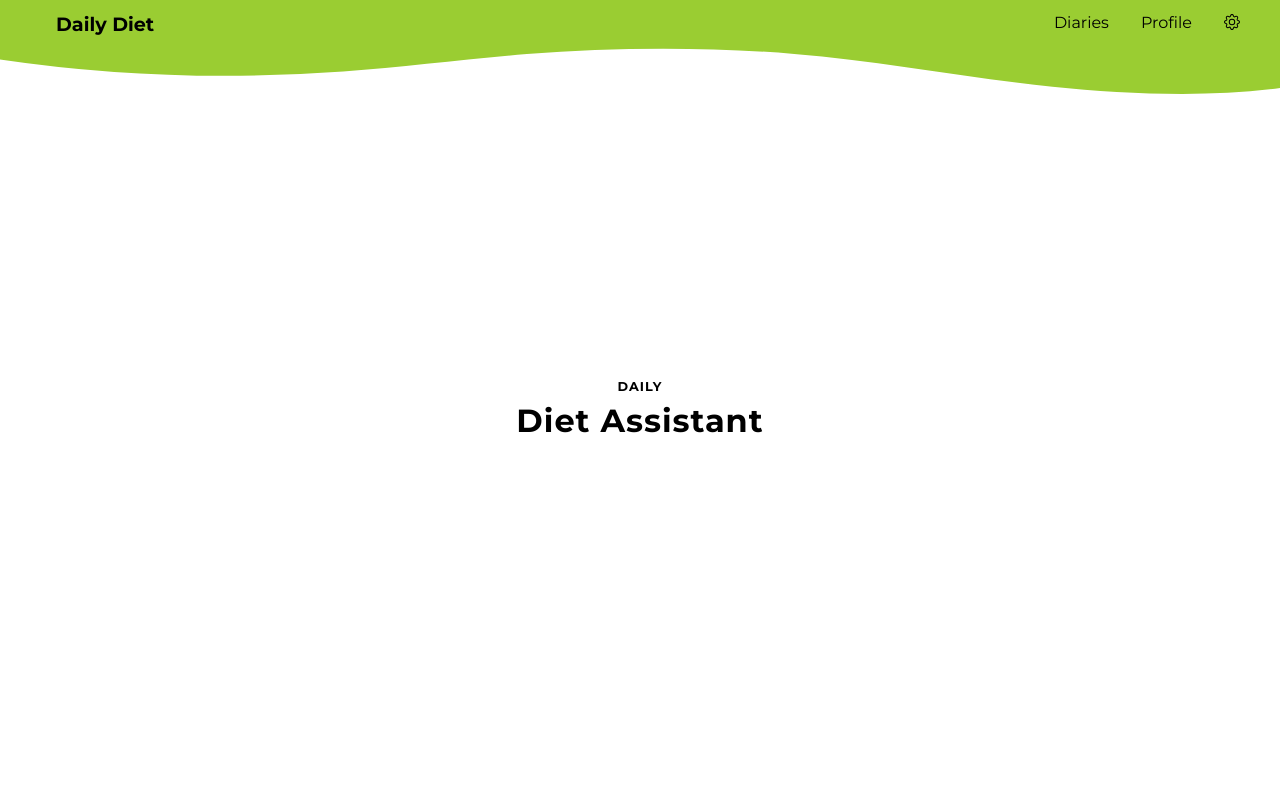
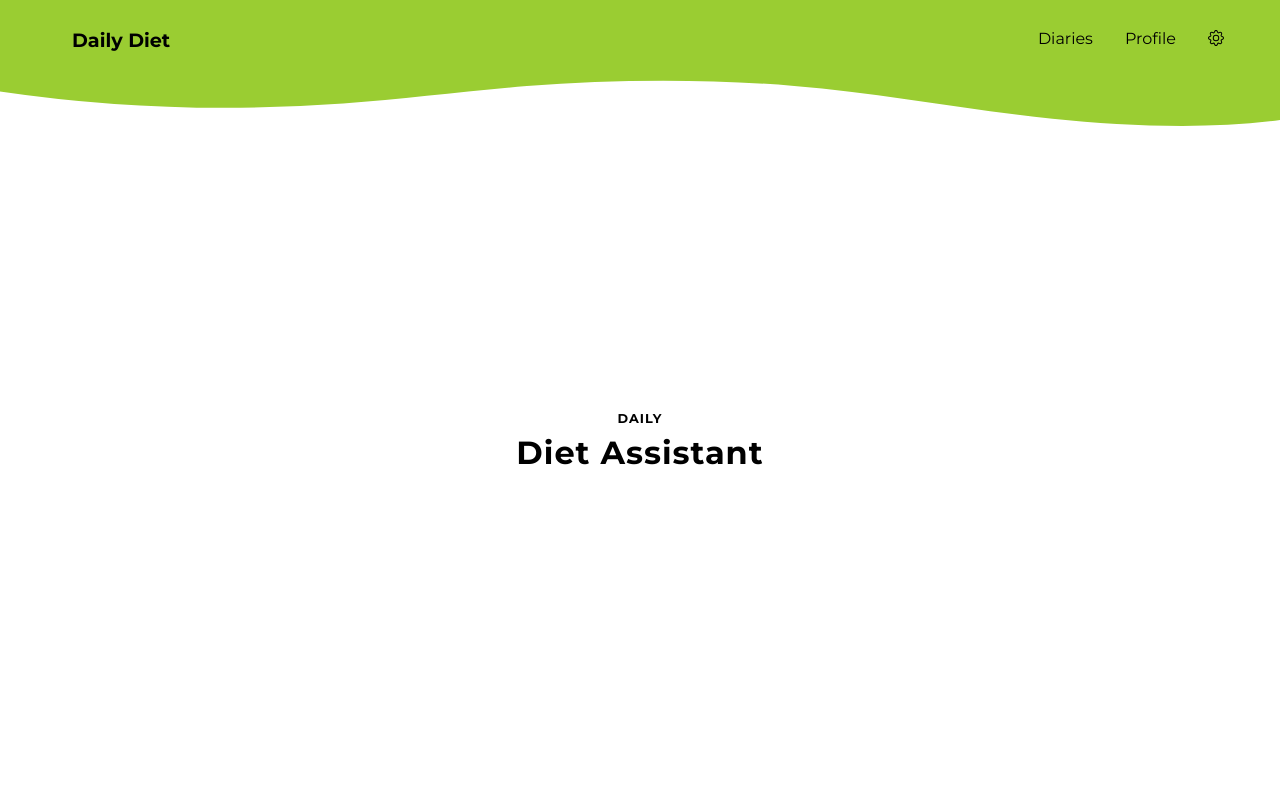
Before and after one commit to lukaszmielczarekdev/daily-diet, a React (Create React App) app: page / in a window 1280 px wide. Shown: the top 800 px of the page. Built offline with nearby package versions, Linux system fonts and the light colour scheme.

Commit message:
DD-41 navbar padding change

```diff
--- a/src/components/organisms/NavBar/NavBarStyles.js
+++ b/src/components/organisms/NavBar/NavBarStyles.js
@@ -7,7 +7,7 @@ export const Container = styled.div`
   grid-template-columns: repeat(2, 1fr);
   grid-template-rows: 1fr;
   column-gap: 0.5rem;
-  padding: 1.5rem;
+  padding: 2.5rem;
   height: 6vh;
   background-color: yellowgreen;
 
```
